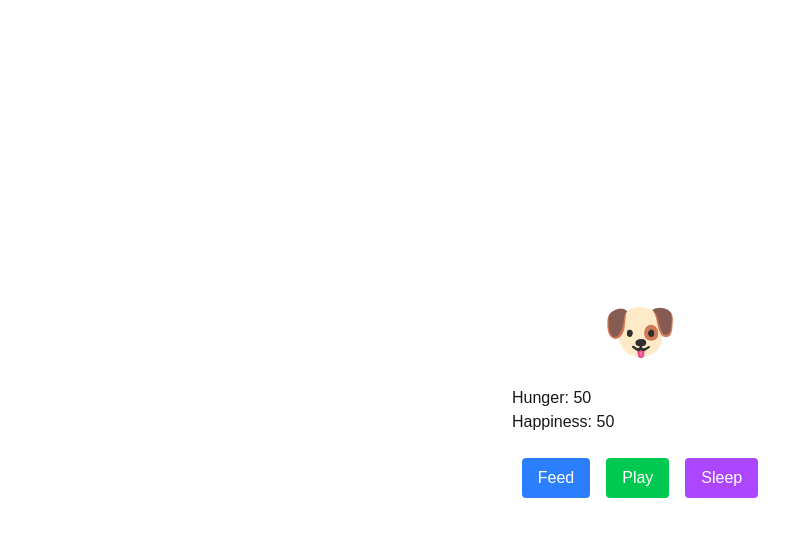
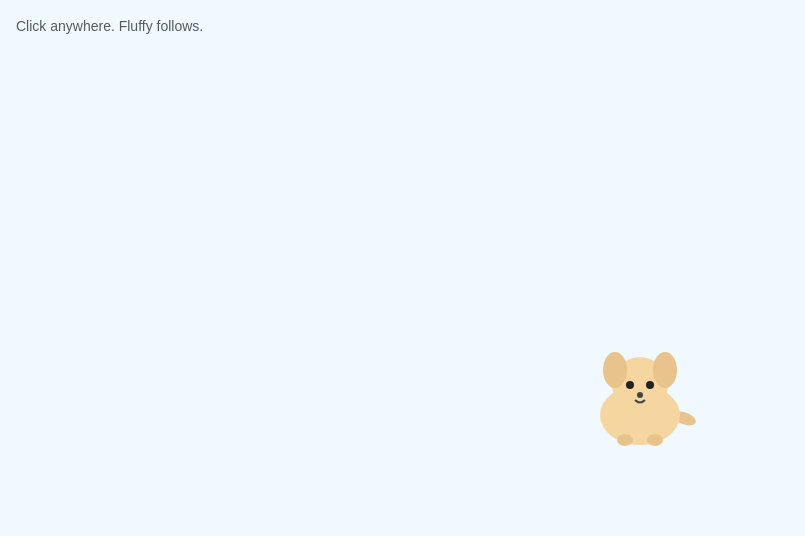
Before and after one commit to mellerbeck/fluffy-sim, a Next.js app: page / in a window 1280 px wide. Shown: the top 536 px of the page, without its empty margins (0-805 px from the left). Built offline with nearby package versions, Linux system fonts and the light colour scheme.

Commit message:
Add fluffy body with tail wag

```diff
--- a/app/page.tsx
+++ b/app/page.tsx
@@ -1,43 +1,106 @@
 "use client"
-import { useState } from "react"
+
+import { useEffect, useRef, useState } from "react"
 
 export default function Home() {
-  const [hunger, setHunger] = useState(50)
-  const [happiness, setHappiness] = useState(50)
+  const [target, setTarget] = useState({ x: 0, y: 0 })
+  const [pos, setPos] = useState({ x: 0, y: 0 })
+  const [tailAngle, setTailAngle] = useState(0)
+
+  // center on load
+  useEffect(() => {
+    const x = window.innerWidth / 2
+    const y = window.innerHeight / 2
+    setTarget({ x, y })
+    setPos({ x, y })
+  }, [])
+
+  const rafRef = useRef<number | null>(null)
+  const posRef = useRef(pos)
+  const targetRef = useRef(target)
+
+  useEffect(() => { posRef.current = pos }, [pos])
+  useEffect(() => { targetRef.current = target }, [target])
+
+  useEffect(() => {
+    const tick = () => {
+      const p = posRef.current
+      const t = targetRef.current
+
+      const k = 0.12
+      const nx = p.x + (t.x - p.x) * k
+      const ny = p.y + (t.y - p.y) * k
+
+      posRef.current = { x: nx, y: ny }
+      setPos({ x: nx, y: ny })
+
+      rafRef.current = requestAnimationFrame(tick)
+    }
+
+    rafRef.current = requestAnimationFrame(tick)
+    return () => {
+      if (rafRef.current) cancelAnimationFrame(rafRef.current)
+    }
+  }, [])
+
+  // tail wag animation
+  useEffect(() => {
+    const interval = setInterval(() => {
+      setTailAngle((prev) => (prev > 20 ? -20 : 20))
+    }, 200)
+    return () => clearInterval(interval)
+  }, [])
+
+  const dx = target.x - pos.x
+  const dy = target.y - pos.y
+  const speed = Math.min(30, Math.hypot(dx, dy))
+  const squish = 1 + speed / 300
 
   return (
-    <main className="min-h-screen flex flex-col items-center justify-center gap-6">
-      <div className="text-6xl">🐶</div>
-
-      <div className="w-64">
-        <div>Hunger: {hunger}</div>
-        <div>Happiness: {happiness}</div>
+    <main
+      className="min-h-screen overflow-hidden select-none bg-sky-50"
+      onPointerDown={(e) => setTarget({ x: e.clientX, y: e.clientY })}
+    >
+      <div className="fixed left-0 top-0 p-4 text-sm opacity-70">
+        Click anywhere. Fluffy follows.
       </div>
 
-      <div className="flex gap-4">
-        <button
-          className="px-4 py-2 bg-blue-500 text-white rounded"
-          onClick={() => setHunger(Math.max(0, hunger - 10))}
-        >
-          Feed
-        </button>
+      <div
+        className="fixed will-change-transform"
+        style={{
+          transform: `translate(${pos.x - 60}px, ${pos.y - 60}px) scale(${squish}, ${2 - squish})`,
+        }}
+      >
+        <svg width="120" height="120" viewBox="0 0 120 120">
+          {/* tail */}
+          <g transform={`rotate(${tailAngle} 95 75)`}>
+            <ellipse cx="105" cy="75" rx="12" ry="6" fill="#e8c48c" />
+          </g>
 
-        <button
-          className="px-4 py-2 bg-green-500 text-white rounded"
-          onClick={() => setHappiness(Math.min(100, happiness + 10))}
-        >
-          Play
-        </button>
+          {/* body */}
+          <ellipse cx="60" cy="75" rx="40" ry="30" fill="#f5d6a1" />
 
-        <button
-          className="px-4 py-2 bg-purple-500 text-white rounded"
-          onClick={() => {
-            setHunger(Math.min(100, hunger + 5))
-            setHappiness(Math.max(0, happiness - 5))
-          }}
-        >
-          Sleep
-        </button>
+          {/* head */}
+          <circle cx="60" cy="45" r="28" fill="#f5d6a1" />
+
+          {/* ears */}
+          <ellipse cx="35" cy="30" rx="12" ry="18" fill="#e8c48c" />
+          <ellipse cx="85" cy="30" rx="12" ry="18" fill="#e8c48c" />
+
+          {/* eyes */}
+          <circle cx="50" cy="45" r="4" fill="#222" />
+          <circle cx="70" cy="45" r="4" fill="#222" />
+
+          {/* nose */}
+          <circle cx="60" cy="55" r="3" fill="#444" />
+
+          {/* mouth */}
+          <path d="M55 60 Q60 65 65 60" stroke="#444" strokeWidth="2" fill="none" />
+
+          {/* feet */}
+          <ellipse cx="45" cy="100" rx="8" ry="6" fill="#e8c48c" />
+          <ellipse cx="75" cy="100" rx="8" ry="6" fill="#e8c48c" />
+        </svg>
       </div>
     </main>
   )
```
